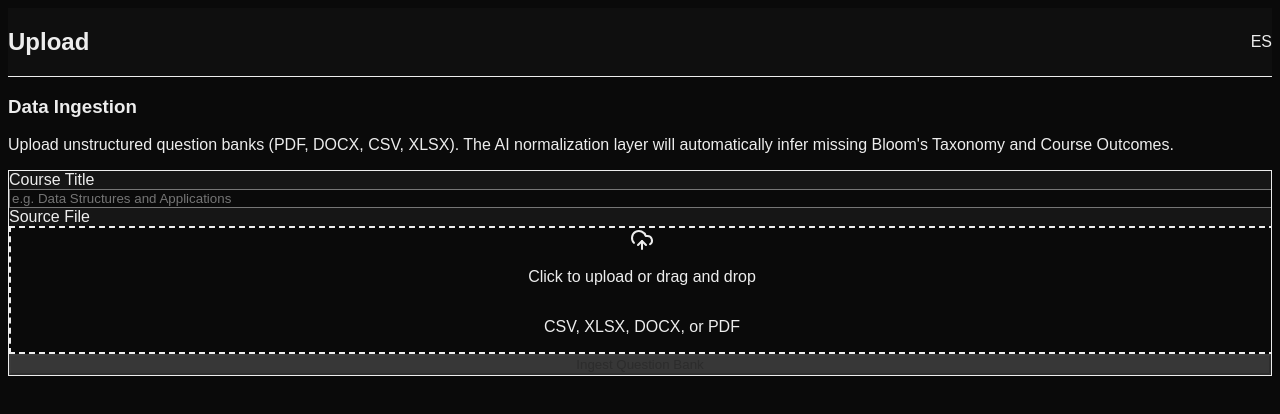
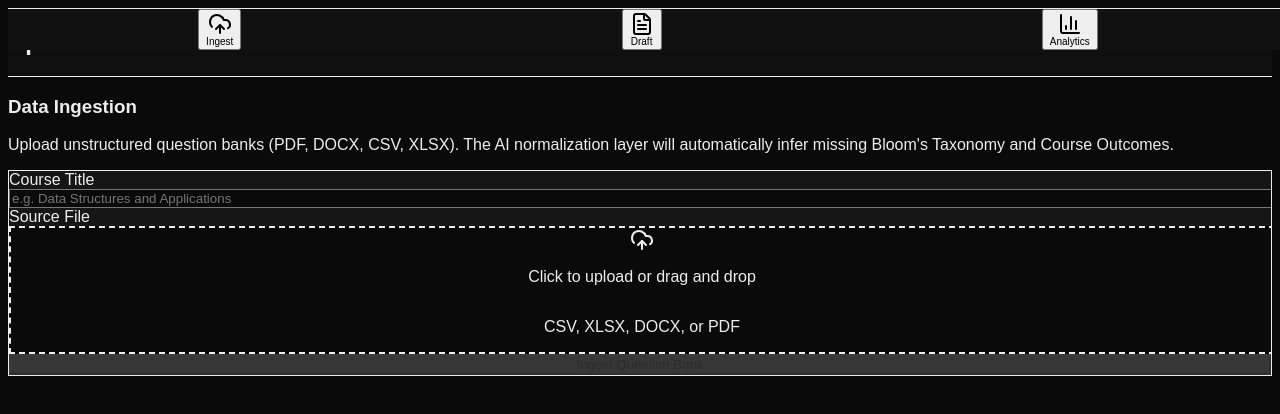
Before and after one commit to sgr-6/QP-gen, a Next.js app in the folder frontend/: page / in a window 1280 px wide. Shown: the top 414 px of the page. Built offline with nearby package versions, Linux system fonts and the light colour scheme.

Commit message:
Automatic deployment update

```diff
--- a/frontend/src/app/page.tsx
+++ b/frontend/src/app/page.tsx
@@ -273,6 +273,31 @@ export default function ExamDashboard() {
 
         </div>
       </main>
+
+      {/* Mobile Navigation Bar */}
+      <div className="md:hidden fixed bottom-0 w-full bg-[#111111] border-t border-gray-800 flex justify-around items-center p-3 z-50 pb-safe">
+        <button
+          onClick={() => setActiveTab('upload')}
+          className={`flex flex-col items-center gap-1 p-2 ${activeTab === 'upload' ? 'text-blue-400' : 'text-gray-500'}`}
+        >
+          <UploadCloud size={24} />
+          <span className="text-[10px] font-medium">Ingest</span>
+        </button>
+        <button
+          onClick={() => setActiveTab('generate')}
+          className={`flex flex-col items-center gap-1 p-2 ${activeTab === 'generate' ? 'text-emerald-400' : 'text-gray-500'}`}
+        >
+          <FileText size={24} />
+          <span className="text-[10px] font-medium">Draft</span>
+        </button>
+        <button
+          onClick={() => setActiveTab('analytics')}
+          className={`flex flex-col items-center gap-1 p-2 ${activeTab === 'analytics' ? 'text-purple-400' : 'text-gray-500'}`}
+        >
+          <BarChart3 size={24} />
+          <span className="text-[10px] font-medium">Analytics</span>
+        </button>
+      </div>
     </div>
   );
 }
```
